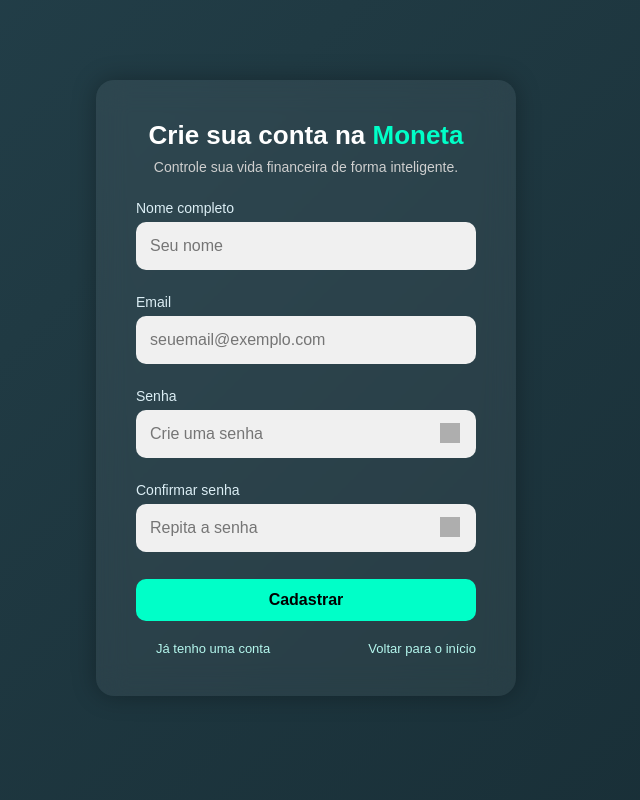
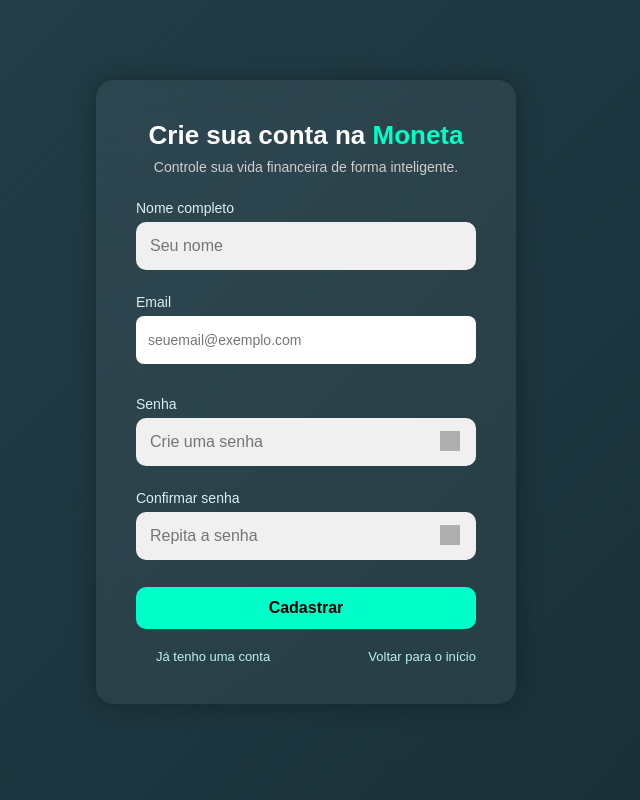
Before and after one commit to Matheus-f-dev/MonetaAi, a React (Vite) app in the folder Client/Front/: page /cadastro in a window 1280 px wide. Shown: the whole page, without its empty margins (334-974 px from the left). Built offline with nearby package versions, Linux system fonts and the light colour scheme; grey boxes are pictures that could not be loaded.

Commit message:
arrumando erros de css,de pagina login,registro home.

```diff
--- a/Client/Front/index.html
+++ b/Client/Front/index.html
@@ -1,5 +1,5 @@
 <!doctype html>
-<html lang="en">
+<html lang="pt-br">
   <head>
     <meta charset="UTF-8" />
     <link rel="icon" type="image/png" href='/MonetaAi-minas summit.png' />
--- a/Client/Front/src/App.css
+++ b/Client/Front/src/App.css
@@ -28,3 +28,7 @@
   background: linear-gradient(120deg, #25434e 0%, #234652 100%);
   z-index: 0;
 }
+
+input[type="email"] {
+    width: 100%;
+}
--- a/Client/Front/src/presentation/pages/Login.jsx
+++ b/Client/Front/src/presentation/pages/Login.jsx
@@ -30,6 +30,7 @@
             required
             value={email}
             onChange={e => setEmail(e.target.value)}
+            className='email-input'
           />
 
           <label>Senha</label>
--- a/Client/Front/src/presentation/pages/Register.jsx
+++ b/Client/Front/src/presentation/pages/Register.jsx
@@ -44,7 +44,7 @@
 
         <label>Email</label>
         <input
-          type="text"
+          type="email"
           id="email"
           placeholder="seuemail@exemplo.com"
           required
--- a/Client/Front/src/presentation/styles/pages/ChangePassword.css
+++ b/Client/Front/src/presentation/styles/pages/ChangePassword.css
@@ -57,7 +57,7 @@
 }
 
 input[type="email"] {
-  width: 93%;
+  width: 100%;
   padding: 12px;
   margin-bottom: 20px;
   border: none;
--- a/Client/Front/src/presentation/styles/pages/home.css
+++ b/Client/Front/src/presentation/styles/pages/home.css
@@ -10,6 +10,7 @@
     animation: fadeIn 1.2s ease forwards;
     z-index: 9000;
     width:100%;
+    background-color: rgba(255, 255, 255, 0.645)
 }
 
 .header-container{
@@ -418,11 +419,6 @@
 }
 
 
-
-
-
-
-
 /* ANIMAÇÕES */
 @keyframes fadeInUp {
   from {
@@ -491,6 +487,16 @@
   display: flex;
   gap: 16px;
   margin-bottom: 20px;
+}
+
+.item{
+  color: var(--text-color);
+  background-color: var(--background-light);
+  padding: 10px;
+  border-radius: 13px;
+  box-shadow: var(--box-shadow);
+  border: 1px solid rgb(69 , 69, 69);
+  border-style: outset;
 }
 
 .icon-box {
@@ -619,7 +625,7 @@
 }
 
 .botao-principal {
-  padding: 15px 25px;
+  padding: 10px;
   background-color: white;
   color: #32d183;
   border: none;
@@ -628,6 +634,7 @@
   cursor: pointer;
   box-shadow: 0 4px 10px rgba(0,0,0,0.2);
   transition: all 0.3s ease-in-out;
+  width: 27%;
 }
 
 .botao-principal:hover {
```
Also changed, not shown: Client/Front/src/presentation/pages/Home.jsx (line endings or trailing spaces), Client/Front/src/presentation/styles/pages/Login.css (line endings or trailing spaces).
